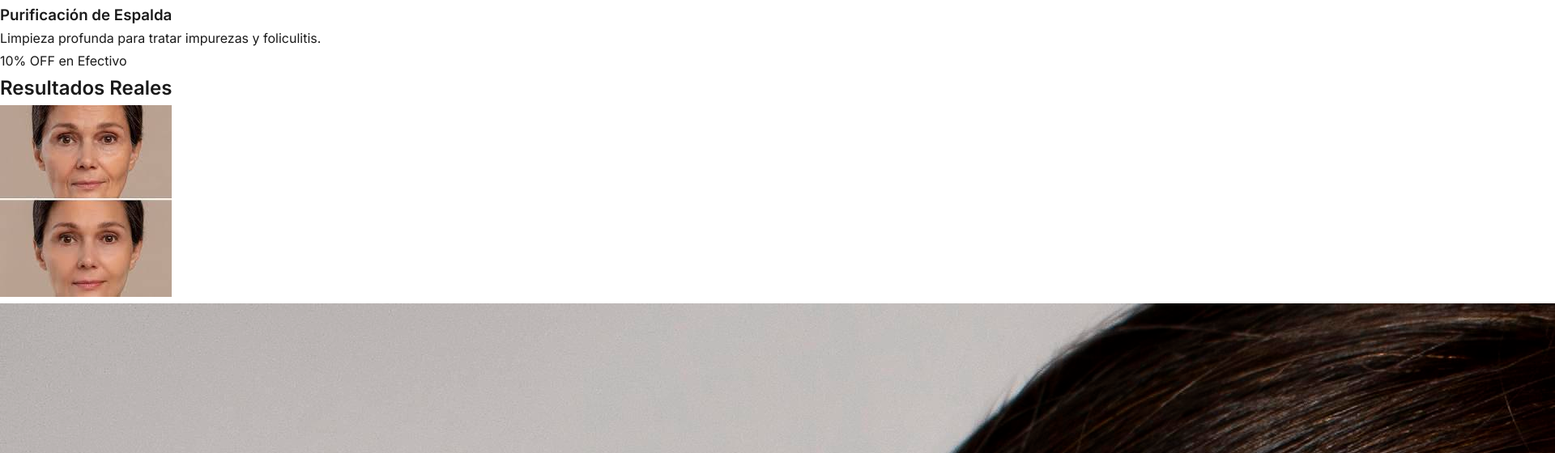
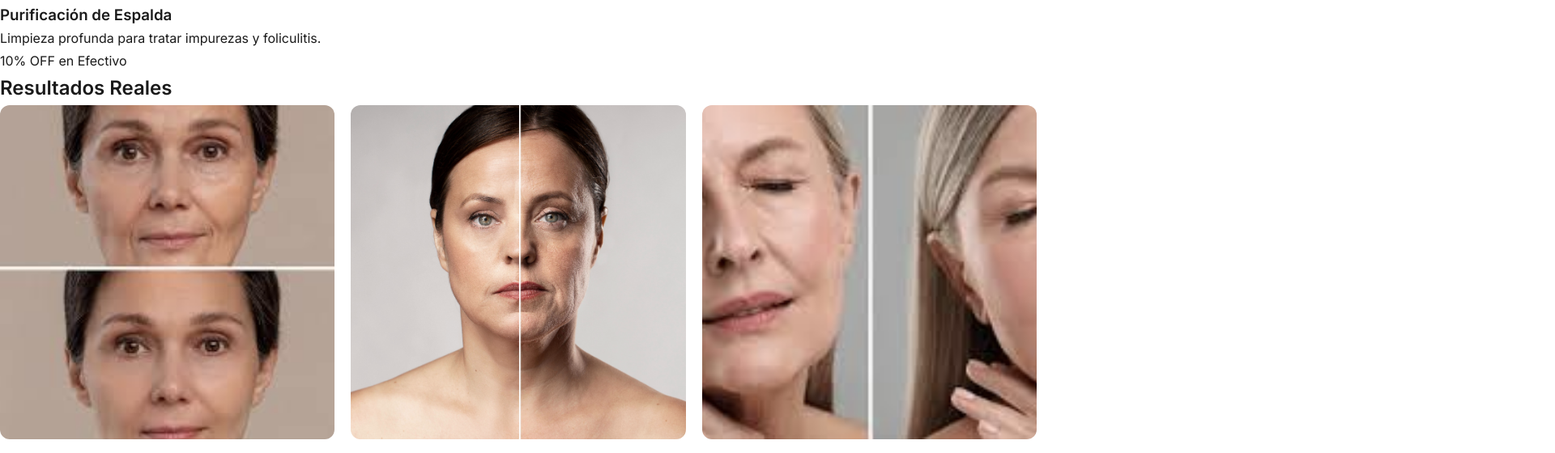
Before and after one commit to rominaeskinstudio/info, a plain HTML site: page index.html in a window 1280 px wide. Shown: the part 6957-7517 px from the top of the page at 81% size, 1920 px wide, since content can reach past the window. Drawn offline with nearby package versions, Linux system fonts and the light colour scheme; grey boxes are pictures that could not be loaded.

Commit message:
Update style.css

```diff
--- a/css/style.css
+++ b/css/style.css
@@ -55,7 +55,29 @@ body { font-family: 'Inter', sans-serif; color: var(--dark); line-height: 1.7; o
   display: flex; align-items: center; gap: 8px;
 }
 
-/* --- FOOTER CORREGIDO --- */
+/* --- GALERÍA DE RESULTADOS --- */
+.gallery-grid {
+  display: grid;
+  grid-template-columns: repeat(3, 1fr);
+  gap: 20px;
+}
+
+.gallery-grid img {
+  width: 100%;
+  aspect-ratio: 1/1;
+  object-fit: cover;
+  border-radius: 12px;
+  transition: 0.4s ease;
+  filter: grayscale(20%);
+}
+
+.gallery-grid img:hover {
+  transform: scale(1.03);
+  filter: grayscale(0%);
+  box-shadow: 0 10px 20px rgba(0,0,0,0.1);
+}
+
+/* --- FOOTER CENTRALIZADO --- */
 footer {
   padding: 60px 0; background: var(--light);
   border-top: 1px solid #eee; text-align: center;
@@ -83,7 +105,7 @@ footer {
 
 /* --- WHATSAPP FLOTANTE --- */
 .whatsapp-float {
-  position: fixed; bottom: 20px; right: 20px;
+  position: fixed; bottom: 25px; right: 25px;
   background: #25d366; color: white !important;
   width: 60px; height: 60px; border-radius: 50%;
   display: flex; align-items: center; justify-content: center;
@@ -103,4 +125,5 @@ footer {
   .nav-actions { order: 2; }
   .btn-whatsapp span { display: none; }
   .logo { font-size: 1.1rem; order: 1; }
+  .gallery-grid { grid-template-columns: repeat(2, 1fr); gap: 10px; }
 }
```
